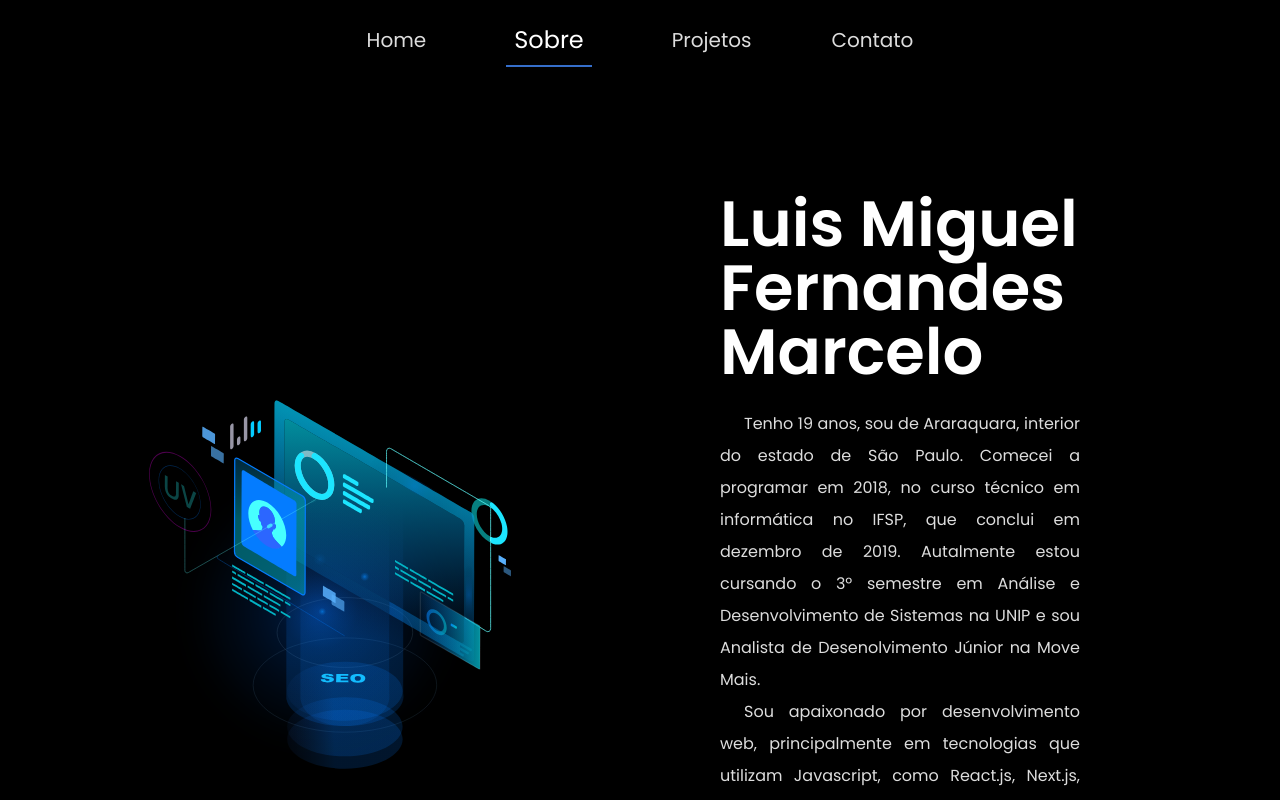
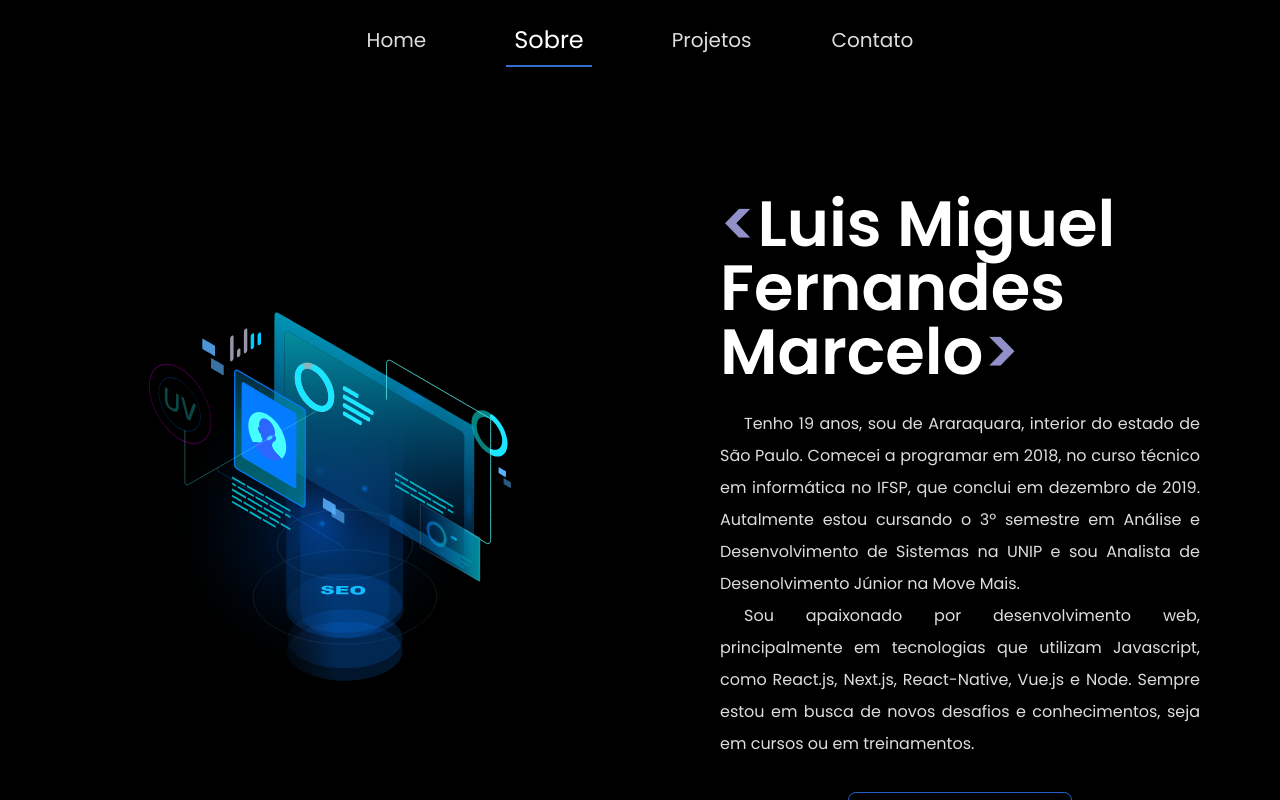
Before and after one commit to lmiguelm/portfolio, a Next.js app: page /about in a window 1280 px wide. Built offline with nearby package versions, Linux system fonts and the light colour scheme; data requests are answered from the project's data file.

Commit message:
ajustes de estilos

```diff
--- a/src/pages/about.tsx
+++ b/src/pages/about.tsx
@@ -64,7 +64,7 @@ export default function About({ tools, skills }: IAboutProps) {
   return (
     <Container ref={containeRed}>
       <Head>
-        <title>Sobre</title>
+        <title>&lt; Sobre &gt;</title>
       </Head>
 
       <FirstSection>
@@ -79,7 +79,9 @@ export default function About({ tools, skills }: IAboutProps) {
         </AnimationContainer>
 
         <InfoContainer>
-          <h1>Luis Miguel Fernandes Marcelo</h1>
+          <h1>
+            <span>&lt;</span>Luis Miguel Fernandes Marcelo<span>&gt;</span>
+          </h1>
           <p>
             Tenho 19 anos, sou de Araraquara, interior do estado de São Paulo. Comecei a programar
             em 2018, no curso técnico em informática no IFSP, que conclui em dezembro de 2019.
--- a/src/pages/index.tsx
+++ b/src/pages/index.tsx
@@ -60,13 +60,13 @@ export default function Home() {
   return (
     <Container initial="hidden" animate="visible">
       <Head>
-        <title>Home</title>
+        <title>&lt; Home &gt;</title>
       </Head>
 
       <InfoContainer>
         <h2>Olá,</h2>
         <h1>
-          Eu sou <span>Luis Miguel</span>
+          Eu sou <span> &lt;Luis Miguel&gt;</span>
         </h1>
         <h2>Desenvolvedor web.</h2>
 
--- a/src/styles/pages/about.ts
+++ b/src/styles/pages/about.ts
@@ -29,10 +29,14 @@ export const InfoContainer = styled.div`
 
   h1 {
     font-size: 4rem;
-    max-width: 80%;
+    max-width: 90%;
     line-height: 4rem;
     margin-bottom: 1.5rem;
     color: #fff;
+
+    span {
+      color: #9290c9;
+    }
   }
 
   p {
@@ -46,6 +50,22 @@ export const InfoContainer = styled.div`
     margin-top: 3rem;
     align-self: center;
     margin-right: 20%;
+  }
+
+  @media (max-width: 1366px) {
+    h1 {
+      max-width: 100%;
+    }
+
+    p {
+      max-width: 100%;
+    }
+
+    button {
+      margin-top: 2rem;
+      align-self: center;
+      margin-right: 0;
+    }
   }
 
   @media (max-width: 720px) {
@@ -89,12 +109,16 @@ export const CardContainer = styled(motion.section)`
     font-size: 3rem;
     max-width: 50%;
     text-align: center;
+
+    span {
+      color: #9290c9;
+    }
   }
 
   span {
     font-size: 1rem;
     max-width: 50%;
-    text-align: center;
+    /* text-indent: 1.5em; */
   }
 
   .info {
@@ -125,6 +149,10 @@ export const CardContainer = styled(motion.section)`
   @media (max-width: 1366px) {
     flex-direction: column;
 
+    span {
+      max-width: 100%;
+    }
+
     .info {
       margin-bottom: 3rem;
       flex-direction: column;
@@ -132,6 +160,10 @@ export const CardContainer = styled(motion.section)`
 
     &:last-child {
       flex-direction: column-reverse;
+    }
+
+    span {
+      max-width: 100%;
     }
   }
 
@@ -146,6 +178,10 @@ export const CardContainer = styled(motion.section)`
     &:last-child {
       flex-direction: column-reverse;
     }
+
+    span {
+      max-width: 100%;
+    }
   }
 
   @media (max-width: 720px) {
@@ -155,7 +191,6 @@ export const CardContainer = styled(motion.section)`
       margin-bottom: 3rem;
       flex-direction: column;
       align-items: flex-start;
-      text-align: center;
 
       h1 {
         max-width: 100%;
--- a/src/styles/pages/home.ts
+++ b/src/styles/pages/home.ts
@@ -12,6 +12,8 @@ export const Container = styled(motion.div)`
   gap: 10rem;
 
   padding: 5rem;
+
+  overflow: hidden;
 
   @media (max-width: 900px) {
     gap: 3rem;
```
Also changed, not shown: src/pages/contact.tsx (+15 -3 lines), src/styles/pages/contact.ts (+7 -1 lines).
